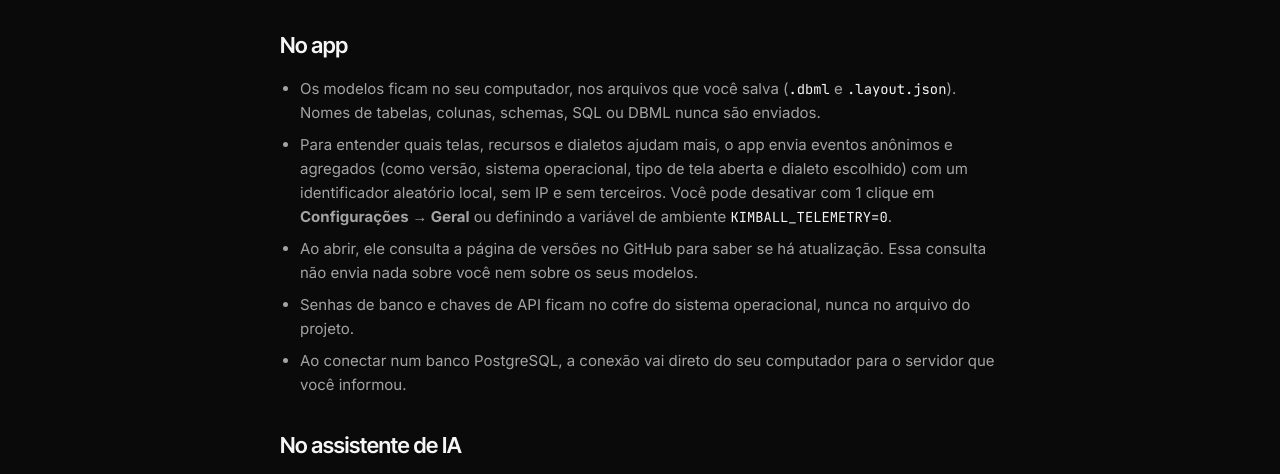
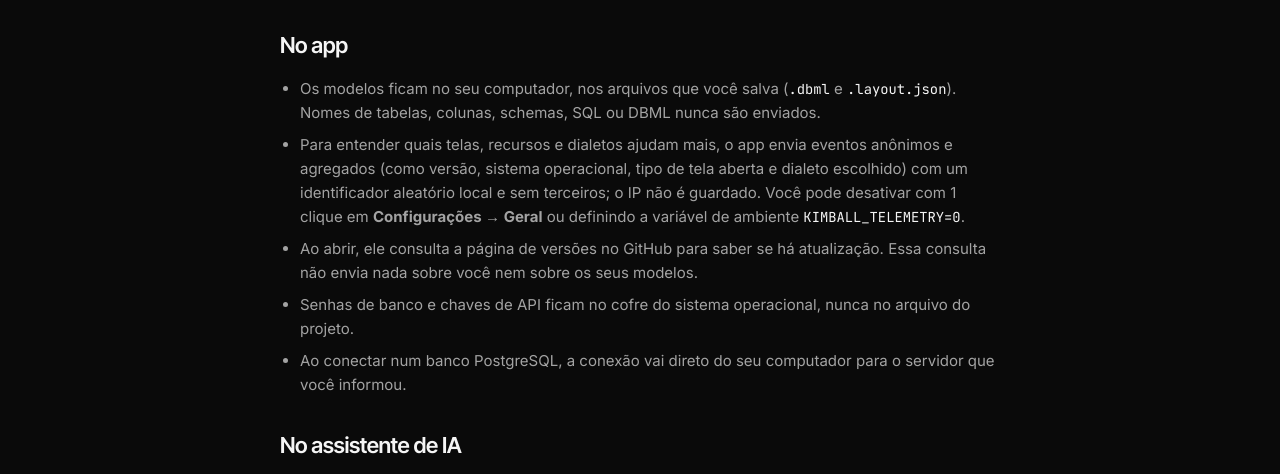
Before and after one commit to filipimr/kimball-modeler, a plain HTML site: page site/privacidade.html in a window 1280 px wide. Shown: the part 269-743 px from the top of the page. Drawn offline with Linux system fonts and the light colour scheme.

Commit message:
chore: sync public site and docs (v0.2.0)

```diff
--- a/site/privacidade.html
+++ b/site/privacidade.html
@@ -29,7 +29,7 @@
     <h2>No app</h2>
     <ul>
       <li>Os modelos ficam no seu computador, nos arquivos que você salva (<code>.dbml</code> e <code>.layout.json</code>). Nomes de tabelas, colunas, schemas, SQL ou DBML nunca são enviados.</li>
-      <li>Para entender quais telas, recursos e dialetos ajudam mais, o app envia eventos anônimos e agregados (como versão, sistema operacional, tipo de tela aberta e dialeto escolhido) com um identificador aleatório local, sem IP e sem terceiros. Você pode desativar com 1 clique em <strong>Configurações → Geral</strong> ou definindo a variável de ambiente <code>KIMBALL_TELEMETRY=0</code>.</li>
+      <li>Para entender quais telas, recursos e dialetos ajudam mais, o app envia eventos anônimos e agregados (como versão, sistema operacional, tipo de tela aberta e dialeto escolhido) com um identificador aleatório local e sem terceiros; o IP não é guardado. Você pode desativar com 1 clique em <strong>Configurações → Geral</strong> ou definindo a variável de ambiente <code>KIMBALL_TELEMETRY=0</code>.</li>
       <li>Ao abrir, ele consulta a página de versões no GitHub para saber se há atualização. Essa consulta não envia nada sobre você nem sobre os seus modelos.</li>
       <li>Senhas de banco e chaves de API ficam no cofre do sistema operacional, nunca no arquivo do projeto.</li>
       <li>Ao conectar num banco PostgreSQL, a conexão vai direto do seu computador para o servidor que você informou.</li>
```
